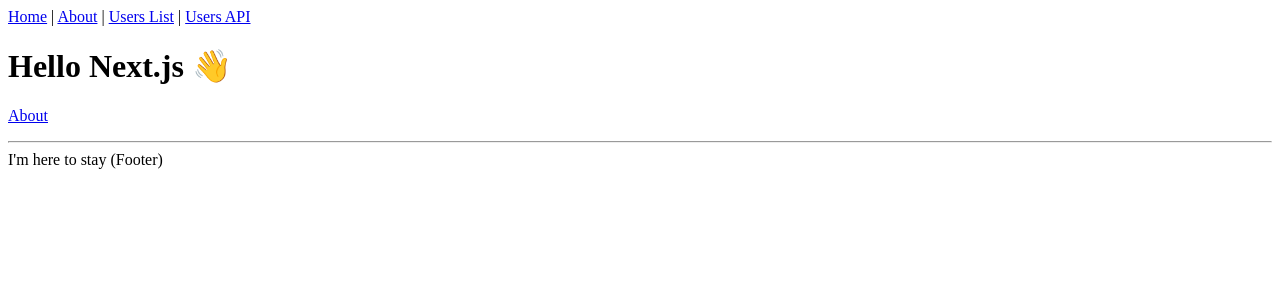
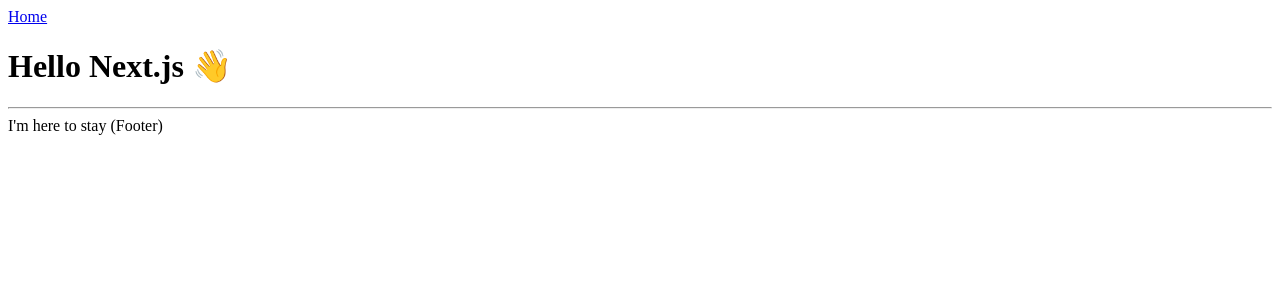
Before and after one commit to hoshitaro-creative/character-counter, a Next.js app: page / in a window 1280 px wide. Shown: the top 300 px of the page. Built offline with nearby package versions, Linux system fonts and the light colour scheme.

Commit message:
update: ファイルの削除に合わせてトップページを変更した

```diff
--- a/components/Layout.tsx
+++ b/components/Layout.tsx
@@ -1,13 +1,13 @@
-import React, { ReactNode } from 'react'
-import Link from 'next/link'
-import Head from 'next/head'
+import React, { ReactNode } from "react";
+import Link from "next/link";
+import Head from "next/head";
 
 type Props = {
-  children?: ReactNode
-  title?: string
-}
+  children?: ReactNode;
+  title?: string;
+};
 
-const Layout = ({ children, title = 'This is the default title' }: Props) => (
+const Layout = ({ children, title = "This is the default title" }: Props) => (
   <div>
     <Head>
       <title>{title}</title>
@@ -18,16 +18,7 @@ const Layout = ({ children, title = 'This is the default title' }: Props) => (
       <nav>
         <Link href="/">
           <a>Home</a>
-        </Link>{' '}
-        |{' '}
-        <Link href="/about">
-          <a>About</a>
-        </Link>{' '}
-        |{' '}
-        <Link href="/users">
-          <a>Users List</a>
-        </Link>{' '}
-        | <a href="/api/users">Users API</a>
+        </Link>
       </nav>
     </header>
     {children}
@@ -36,6 +27,6 @@ const Layout = ({ children, title = 'This is the default title' }: Props) => (
       <span>I'm here to stay (Footer)</span>
     </footer>
   </div>
-)
+);
 
-export default Layout
+export default Layout;
--- a/pages/index.tsx
+++ b/pages/index.tsx
@@ -4,11 +4,6 @@ import Layout from '../components/Layout'
 const IndexPage = () => (
   <Layout title="Home | Next.js + TypeScript Example">
     <h1>Hello Next.js 👋</h1>
-    <p>
-      <Link href="/about">
-        <a>About</a>
-      </Link>
-    </p>
   </Layout>
 )
 
```
